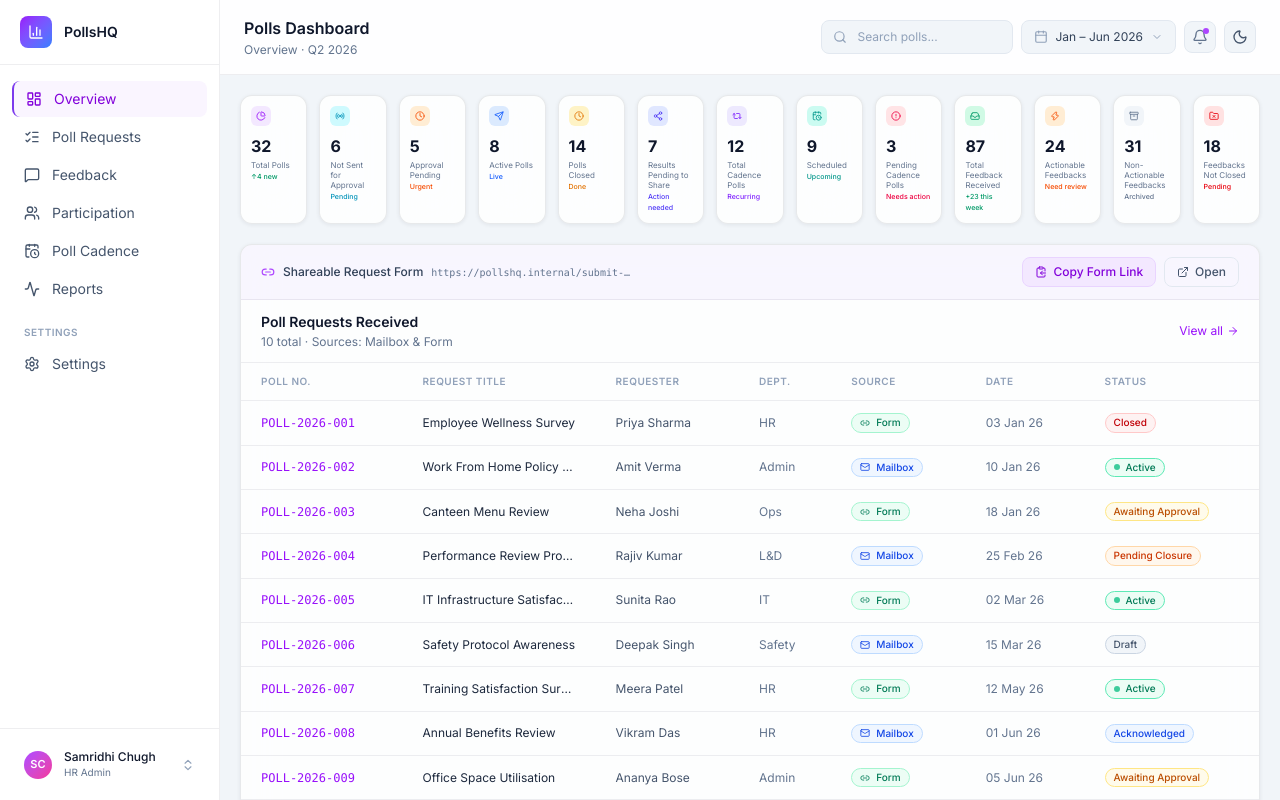
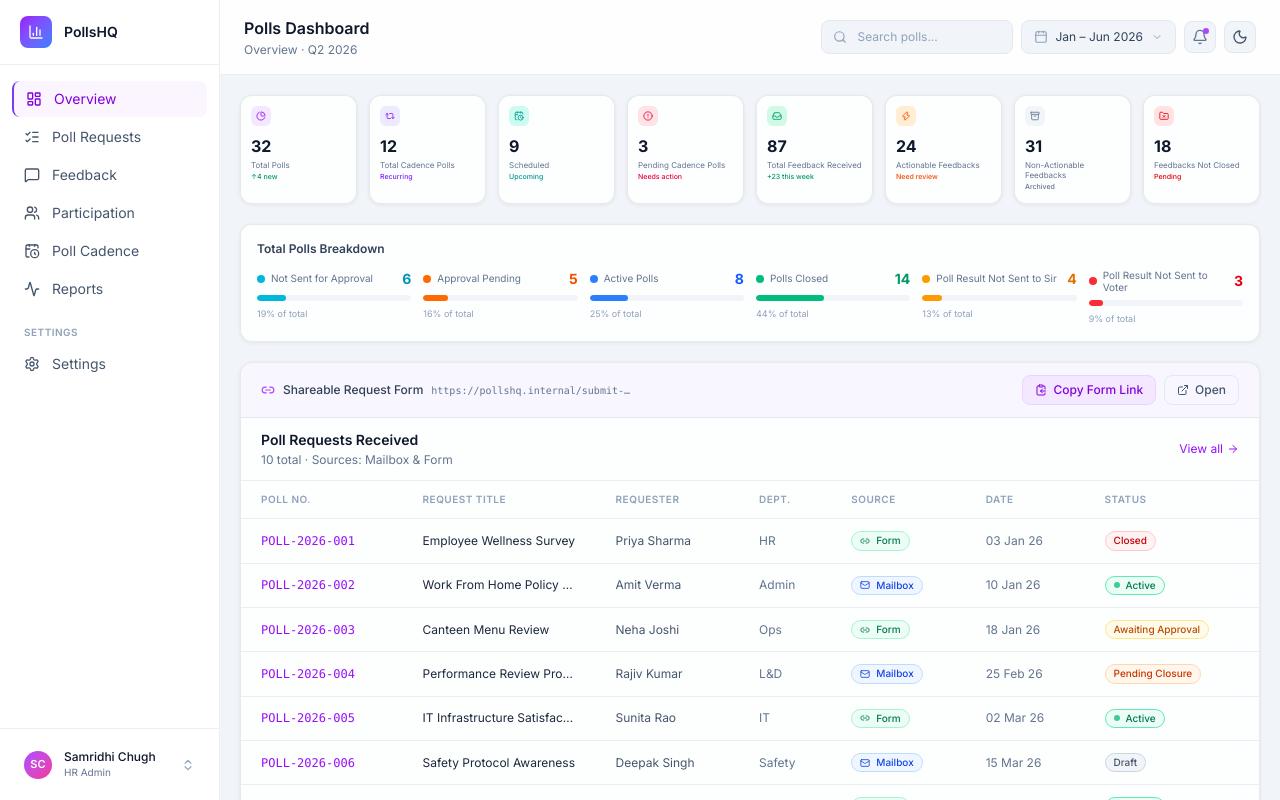
Before and after one commit to samridhichugh2000-hue/Pollsmockup, a Next.js app: page / in a window 1280 px wide. Shown: the top 800 px of the page. Built offline with nearby package versions, Linux system fonts and the light colour scheme.

Commit message:
add TotalPollsBreakdown section, remove breakdown cards from KPI row

```diff
--- a/app/page.tsx
+++ b/app/page.tsx
@@ -1,5 +1,6 @@
 import { DashboardLayout }      from "@/components/dashboard/DashboardLayout";
 import { KPICards }              from "@/components/dashboard/KPICards";
+import { TotalPollsBreakdown }   from "@/components/dashboard/TotalPollsBreakdown";
 import { PollRequestsTable }     from "@/components/dashboard/PollRequestsTable";
 import { FeedbackTable }         from "@/components/dashboard/FeedbackTable";
 import { ActionReport }          from "@/components/dashboard/ActionReport";
@@ -12,6 +13,7 @@ export default function OverviewPage() {
   return (
     <DashboardLayout title="Polls Dashboard" subtitle="Overview · Q2 2026">
 <section aria-label="KPI Overview"><KPICards /></section>
+      <section aria-label="Total Polls Breakdown"><TotalPollsBreakdown /></section>
       <section aria-label="Poll Requests"><PollRequestsTable /></section>
       <section aria-label="Poll Cadence"><PollCadence /></section>
       <section aria-label="Feedback"><FeedbackTable /></section>
--- a/components/dashboard/KPICards.tsx
+++ b/components/dashboard/KPICards.tsx
@@ -1,17 +1,12 @@
 import {
-  PieChart, Radio, Clock4, Send, Clock, Share2, Repeat2, CalendarClock, AlertCircle, Inbox, Zap, Archive, FolderX,
+  PieChart, Repeat2, CalendarClock, AlertCircle, Inbox, Zap, Archive, FolderX,
 } from "lucide-react";
 import { kpiData } from "@/lib/data";
 
-const icons = [PieChart, Radio, Clock4, Send, Clock, Share2, Repeat2, CalendarClock, AlertCircle, Inbox, Zap, Archive, FolderX];
+const icons = [PieChart, Repeat2, CalendarClock, AlertCircle, Inbox, Zap, Archive, FolderX];
 
 const colorConfig = [
   { border: "border-t-purple-500", iconBg: "bg-purple-100",  iconTxt: "text-purple-600 dark:text-purple-400",  delta: "text-emerald-600 dark:text-emerald-400" },
-  { border: "border-t-cyan-500",   iconBg: "bg-cyan-100",    iconTxt: "text-cyan-600 dark:text-cyan-400",      delta: "text-cyan-600 dark:text-cyan-400"       },
-  { border: "border-t-orange-500", iconBg: "bg-orange-100",  iconTxt: "text-orange-600 dark:text-orange-400",  delta: "text-orange-600 dark:text-orange-400"   },
-  { border: "border-t-blue-500",   iconBg: "bg-blue-100",    iconTxt: "text-blue-600 dark:text-blue-400",      delta: "text-blue-600 dark:text-blue-400"       },
-  { border: "border-t-amber-500",  iconBg: "bg-amber-100",   iconTxt: "text-amber-600 dark:text-amber-400",    delta: "text-amber-600 dark:text-amber-400"     },
-  { border: "border-t-indigo-500", iconBg: "bg-indigo-100",  iconTxt: "text-indigo-600 dark:text-indigo-400",  delta: "text-indigo-600 dark:text-indigo-400"   },
   { border: "border-t-violet-500", iconBg: "bg-violet-100",  iconTxt: "text-violet-600 dark:text-violet-400",  delta: "text-violet-600 dark:text-violet-400"   },
   { border: "border-t-teal-500",   iconBg: "bg-teal-100",    iconTxt: "text-teal-600 dark:text-teal-400",      delta: "text-teal-600 dark:text-teal-400"       },
   { border: "border-t-rose-500",   iconBg: "bg-rose-100",    iconTxt: "text-rose-600 dark:text-rose-400",      delta: "text-rose-600 dark:text-rose-400"       },
@@ -23,7 +18,7 @@ const colorConfig = [
 
 export function KPICards() {
   return (
-    <div className="grid grid-cols-3 sm:grid-cols-5 gap-3" style={{ gridTemplateColumns: "repeat(13, minmax(0, 1fr))" }}>
+    <div className="grid grid-cols-4 sm:grid-cols-8 gap-3">
       {kpiData.map((kpi, i) => {
         const Icon = icons[i];
         const col  = colorConfig[i];
--- /dev/null
+++ b/components/dashboard/TotalPollsBreakdown.tsx
@@ -0,0 +1,43 @@
+import { totalPollsBreakdown } from "@/lib/data";
+
+const colorMap: Record<string, { bar: string; num: string; dot: string }> = {
+  cyan:   { bar: "bg-cyan-500",   num: "text-cyan-600 dark:text-cyan-400",   dot: "bg-cyan-500"   },
+  orange: { bar: "bg-orange-500", num: "text-orange-600 dark:text-orange-400",dot: "bg-orange-500" },
+  blue:   { bar: "bg-blue-500",   num: "text-blue-600 dark:text-blue-400",   dot: "bg-blue-500"   },
+  green:  { bar: "bg-emerald-500",num: "text-emerald-600 dark:text-emerald-400",dot:"bg-emerald-500"},
+  amber:  { bar: "bg-amber-500",  num: "text-amber-600 dark:text-amber-400", dot: "bg-amber-500"  },
+  red:    { bar: "bg-red-500",    num: "text-red-600 dark:text-red-400",     dot: "bg-red-500"    },
+};
+
+const total = 32;
+
+export function TotalPollsBreakdown() {
+  return (
+    <div className="glass rounded-xl p-4">
+      <p className="text-xs font-semibold text-slate-700 dark:text-slate-300 mb-3">
+        Total Polls Breakdown
+      </p>
+      <div className="grid grid-cols-2 sm:grid-cols-3 xl:grid-cols-6 gap-3">
+        {totalPollsBreakdown.map((item) => {
+          const c = colorMap[item.color] ?? colorMap.blue;
+          const pct = Math.round((item.value / total) * 100);
+          return (
+            <div key={item.label} className="flex flex-col gap-1.5">
+              <div className="flex items-center justify-between">
+                <div className="flex items-center gap-1.5">
+                  <span className={`w-2 h-2 rounded-full flex-shrink-0 ${c.dot}`} />
+                  <span className="text-[10px] text-slate-500 dark:text-slate-400 leading-tight">{item.label}</span>
+                </div>
+                <span className={`text-sm font-bold ${c.num}`}>{item.value}</span>
+              </div>
+              <div className="h-1.5 rounded-full bg-slate-100 dark:bg-white/10 overflow-hidden">
+                <div className={`h-full rounded-full ${c.bar}`} style={{ width: `${pct}%` }} />
+              </div>
+              <span className="text-[9px] text-slate-400">{pct}% of total</span>
+            </div>
+          );
+        })}
+      </div>
+    </div>
+  );
+}
--- a/lib/data.ts
+++ b/lib/data.ts
@@ -77,19 +77,23 @@ export interface CadencePoll {
 // KPI Data
 // ─────────────────────────────────────────────
 export const kpiData = [
-  { label: "Total Polls",               value: 32, delta: "↑4 new",        color: "purple", icon: "pie-chart" },
-  { label: "Not Sent for Approval",     value: 6,  delta: "Pending",       color: "cyan",   icon: "radio"     },
-  { label: "Approval Pending",          value: 5,  delta: "Urgent",        color: "orange", icon: "clock-4"   },
-  { label: "Active Polls",              value: 8,  delta: "Live",          color: "blue",   icon: "send"      },
-  { label: "Polls Closed",              value: 14, delta: "Done",          color: "amber",  icon: "clock"     },
-  { label: "Results Pending to Share",  value: 7,  delta: "Action needed", color: "indigo", icon: "inbox"     },
-  { label: "Total Cadence Polls",        value: 12, delta: "Recurring",    color: "violet", icon: "repeat"    },
-  { label: "Scheduled",                 value: 9,  delta: "Upcoming",      color: "teal",   icon: "calendar"  },
-  { label: "Pending Cadence Polls",      value: 3,  delta: "Needs action",  color: "rose",   icon: "alert"     },
-  { label: "Total Feedback Received",   value: 87, delta: "+23 this week", color: "indigo", icon: "inbox"     },
-  { label: "Actionable Feedbacks",      value: 24, delta: "Need review",   color: "orange", icon: "zap"       },
-  { label: "Non-Actionable Feedbacks",  value: 31, delta: "Archived",      color: "slate",  icon: "archive"   },
-  { label: "Feedbacks Not Closed",      value: 18, delta: "Pending",       color: "red",    icon: "folder-x"  },
+  { label: "Total Polls",              value: 32, delta: "↑4 new",       color: "purple", icon: "pie-chart" },
+  { label: "Total Cadence Polls",      value: 12, delta: "Recurring",    color: "violet", icon: "repeat"    },
+  { label: "Scheduled",                value: 9,  delta: "Upcoming",     color: "teal",   icon: "calendar"  },
+  { label: "Pending Cadence Polls",    value: 3,  delta: "Needs action", color: "rose",   icon: "alert"     },
+  { label: "Total Feedback Received",  value: 87, delta: "+23 this week",color: "indigo", icon: "inbox"     },
+  { label: "Actionable Feedbacks",     value: 24, delta: "Need review",  color: "orange", icon: "zap"       },
+  { label: "Non-Actionable Feedbacks", value: 31, delta: "Archived",     color: "slate",  icon: "archive"   },
+  { label: "Feedbacks Not Closed",     value: 18, delta: "Pending",      color: "red",    icon: "folder-x"  },
+];
+
+export const totalPollsBreakdown = [
+  { label: "Not Sent for Approval",        value: 6,  color: "cyan"   },
+  { label: "Approval Pending",             value: 5,  color: "orange" },
+  { label: "Active Polls",                 value: 8,  color: "blue"   },
+  { label: "Polls Closed",                 value: 14, color: "green"  },
+  { label: "Poll Result Not Sent to Sir",  value: 4,  color: "amber"  },
+  { label: "Poll Result Not Sent to Voter",value: 3,  color: "red"    },
 ];
 
 // ─────────────────────────────────────────────
```
